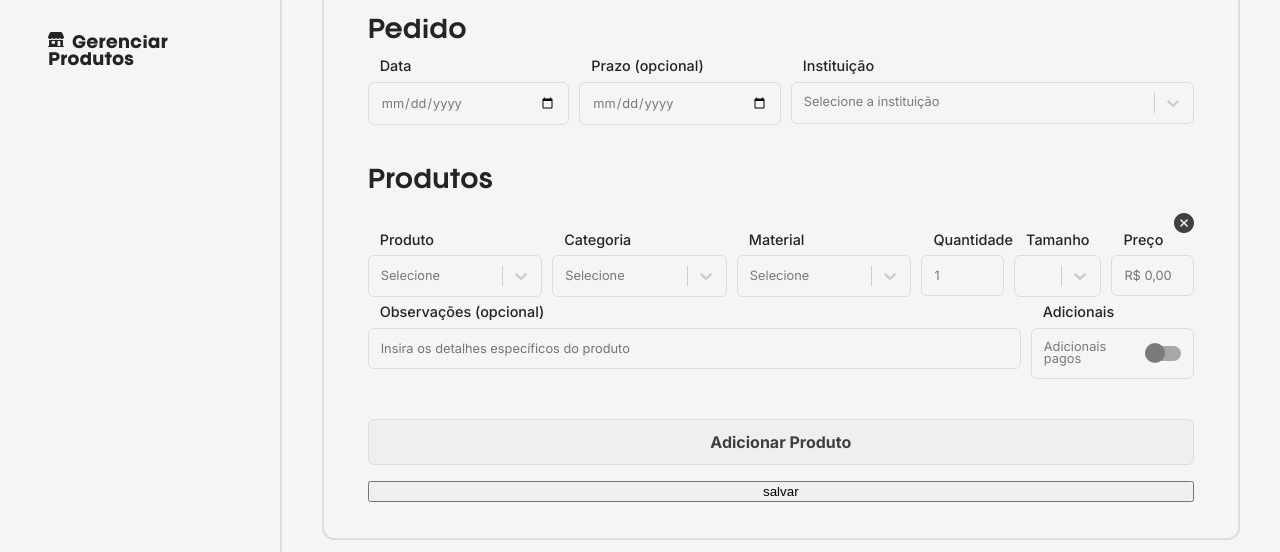
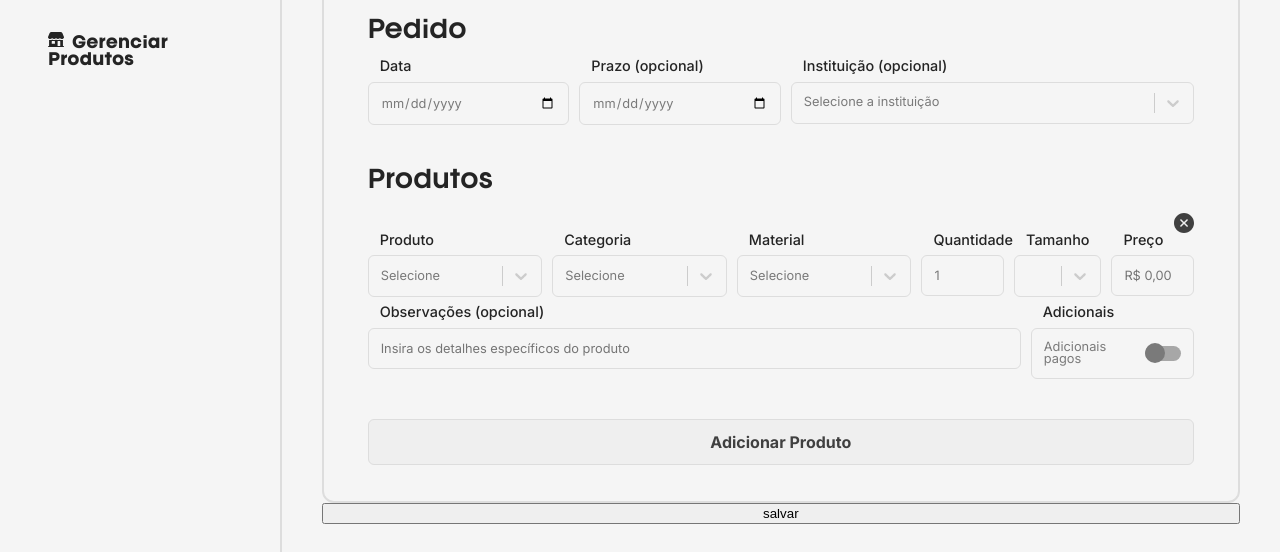
Before and after one commit to PedroDaniluz/pyter_registros, a React (Vite) app: page / in a window 1280 px wide. Shown: the part 278-830 px from the top of the page. Built offline with nearby package versions, Linux system fonts and the light colour scheme.

Commit message:
feat: add full order details onSubmit at Register screen

```diff
--- a/src/components/DropDown/index.jsx
+++ b/src/components/DropDown/index.jsx
@@ -9,7 +9,7 @@ const options = [
 ];
 
 
-export default function SearchableDropdown({ title, placeholder, onChange, width = 100 }) {
+export default function SearchableDropdown({ title, placeholder, required = true, onChange, width = 100 }) {
   const [selected, setSelected] = useState(null);
 
   const handleChange = (option) => {
@@ -59,6 +59,7 @@ export default function SearchableDropdown({ title, placeholder, onChange, width
     <div className='textField' style={{ width: `${width}%` }}>
       <label className='textField--title'>{title}</label>
       <Select
+        required={required}
         options={options}
         value={selected}
         placeholder={placeholder}
--- a/src/components/SwitchButton/index.jsx
+++ b/src/components/SwitchButton/index.jsx
@@ -21,6 +21,7 @@ export default function SwitchButton({ title, placeholder, onToggleChange, width
             <div className='switch'>
                 <span>{placeholder}</span>
                 <button
+                    type='button'
                     className={`toggleBtn ${toggled? 'toggled' : ''}`}
                     onClick={handleToggle}
                 >
--- a/src/pages/Register/index.jsx
+++ b/src/pages/Register/index.jsx
@@ -3,19 +3,45 @@ import NavBar from '../../components/NavBar'
 import ClientSection from './sections/ClientSection'
 import OrderSection from './sections/OrderSection'
 import ProductSection from './sections/ProductSection'
+import { useState } from 'react'
 
 export default function Register() {
+    const [productData, setProductData] = useState();
+    const [orderData, setOrderData] = useState();
+    const [clientData, setClientData] = useState();
+
+    const updateData = (type, data) => {
+        type === 'client'? setClientData(data) :
+        type === 'order'? setOrderData(data) :
+        type === 'product'? setProductData(data) :
+        null;
+    }
+
+    const submit = (e) => {
+        e.preventDefault();
+        console.log(clientData);
+        console.log(orderData);
+        console.log(productData);
+    }
+
     return (
         <main>
             <NavBar/>
-            <section className='register'>
+            <form onSubmit={submit} className='register'>
                 <h1>Registrar Pedido</h1>
                 <div className='rsquareDiv'>
-                    <ClientSection/>
-                    <OrderSection/>
-                    <ProductSection/>
+                    <ClientSection
+                        updateData = {(value) => updateData('client', value)}
+                    />
+                    <OrderSection
+                        updateData = {(value) => updateData('order', value)}
+                    />
+                    <ProductSection
+                        updateData = {(value) => updateData('product', value)}
+                    />
                 </div>
-            </section>
+                <button type='submit'>salvar</button>
+            </form>
         </main>
     )
 }
--- a/src/pages/Register/sections/ClientSection.jsx
+++ b/src/pages/Register/sections/ClientSection.jsx
@@ -1,7 +1,7 @@
-import { useState } from 'react';
+import { useEffect, useState } from 'react';
 import InputField from '../../../components/InputField';
 
-export default function ClientSection() {
+export default function ClientSection({ updateData }) {
     const [clientData, setClientData] = useState({
         nome: '',
         telefone: '',
@@ -15,10 +15,14 @@ export default function ClientSection() {
         }));
     };
 
+    useEffect(() => {
+        updateData(clientData);
+    }, [clientData]);
+
     return (
         <section className='stdIn'>
             <h2>Clientes</h2>
-            <form className='stdIn--inputs'>
+            <div className='stdIn--inputs'>
                 <InputField
                     title='Telefone'
                     placeholder='Insira o telefone do cliente'
@@ -26,6 +30,7 @@ export default function ClientSection() {
                     mask={'(99) 99999-9999'}
                     width={80}
                     onChange={(value) => handleChange('telefone', value)}
+                    onInvalid={(e) => e.target.setCustomValidity("Este campo é obrigatório")}
                 />
                 <InputField
                     title='Nome'
@@ -39,7 +44,7 @@ export default function ClientSection() {
                     type={'email'}
                     onChange={(value) => handleChange('email', value)}
                 />
-            </form>
+            </div>
         </section>
     )
 }
--- a/src/pages/Register/sections/OrderSection.jsx
+++ b/src/pages/Register/sections/OrderSection.jsx
@@ -1,9 +1,9 @@
-import { useState } from 'react';
+import { useState, useEffect } from 'react';
 import SearchableDropdown from '../../../components/DropDown';
 import InputField from '../../../components/InputField';
 
-export default function OrderSection() {
-    const[orderData, setOrderData] = useState({
+export default function OrderSection({ updateData }) {
+    const [orderData, setOrderData] = useState({
         data: '',
         prazo: '',
         instituicao: ''
@@ -16,13 +16,16 @@ export default function OrderSection() {
         }));
     };
 
+    useEffect(() => {
+        updateData(orderData);
+    }, [orderData]);
+
     return (
         <section className='stdIn'>
             <h2>Pedido</h2>
-            <form className='stdIn--inputs'>
+            <div className='stdIn--inputs'>
                 <InputField
                     title='Data'
-                    placeholder='Insira o nome do cliente'
                     type={'date'}
                     required
                     width={50}
@@ -30,18 +33,18 @@ export default function OrderSection() {
                 />
                 <InputField
                     title='Prazo (opcional)'
-                    placeholder='Insira o telefone do cliente'
                     type={'date'}
-                    required
+                    required={false}
                     width={50}
                     onChange={(value) => handleChange('prazo', value)}
                 />
                 <SearchableDropdown
-                    title={'Instituição'}
+                    title={'Instituição (opcional)'}
                     placeholder={'Selecione a instituição'}
+                    required={false}
                     onChange={(value) => handleChange('instituicao', value)}
                 />
-            </form>
+            </div>
         </section>
-    )
+    );
 }
--- a/src/pages/Register/sections/ProductSection.jsx
+++ b/src/pages/Register/sections/ProductSection.jsx
@@ -1,9 +1,9 @@
-import { useState } from 'react';
+import { useEffect, useState } from 'react';
 import InputField from '../../../components/InputField';
 import SearchableDropdown from '../../../components/DropDown';
 import SwitchButton from '../../../components/SwitchButton';
 
-export default function ProductSection() {
+export default function ProductSection({ updateData }) {
     const [products, setProducts] = useState([{
         id: crypto.randomUUID(),
         produto: '',
@@ -23,6 +23,10 @@ export default function ProductSection() {
         ));
     };
 
+    useEffect(() => {
+        updateData(products);
+    }, [products]);
+
 
     const addProduct = () => {
         setProducts([...products, {
@@ -40,9 +44,13 @@ export default function ProductSection() {
     };
 
     const removeProduct = (id) => {
-        const confirmDelete = window.confirm("Tem certeza que deseja remover este produto?");
-        if (confirmDelete) {
-            setProducts(products.filter(product => product.id !== id));
+        if (products.length >= 2) {
+            const confirmDelete = window.confirm("Tem certeza que deseja remover este produto?");
+            if (confirmDelete) {
+                setProducts(products.filter(product => product.id !== id));
+            }
+        } else {
+            alert("É necessário ao menos 1 produto por pedido")
         }
     };
 
@@ -75,17 +83,12 @@ export default function ProductSection() {
         ));
     };
 
-    const submit = (e) => {
-        e.preventDefault();
-        console.log(products)
-    }
-
     return (
-        <form onSubmit={submit} className='stdIn'>
+        <div className='stdIn'>
             <h2>Produtos</h2>
             {products.map((product) => (
                 <div className="product-inputs" key={product.id}>
-                    <button onClick={() => removeProduct(product.id)} className='remove-btn'>
+                    <button type='button' onClick={() => removeProduct(product.id)} className='remove-btn'>
                         <img src="./src/assets/images/icons/darkVariants/remove.svg" alt="icone de X" />
                     </button>
                     <div className='stdIn--inputs'>
@@ -136,6 +139,7 @@ export default function ProductSection() {
                         <InputField
                             title={'Observações (opcional)'}
                             placeholder={'Insira os detalhes específicos do produto'}
+                            required={false}
                             type={'text'}
                             value={product.observacoes}
                             onChange={(value) => handleChange(product.id, 'observacoes', value)}
@@ -170,15 +174,14 @@ export default function ProductSection() {
                                 </div>
                             ))}
                             <div className='add-btns'>
-                                <button className='add-btn add' onClick={() => addAdicional(product.id)}><u>+ Inserir adicional</u></button>
-                                <button className='add-btn rmv' onClick={() => removeAdicional(product.id)}><u>- Remover adicional</u></button>
+                                <button type='button' className='add-btn add' onClick={() => addAdicional(product.id)}><u>+ Inserir adicional</u></button>
+                                <button type='button' className='add-btn rmv' onClick={() => removeAdicional(product.id)}><u>- Remover adicional</u></button>
                             </div>
                         </>
                     )}
                 </div>
             ))}
             <button type='button' className='addProd-btn' onClick={addProduct}>Adicionar Produto</button>
-            <button type='submit'>salvar</button>
-        </form>
+        </div>
     );
 }
```
Lines whose indentation alone changed are shown as unchanged.
